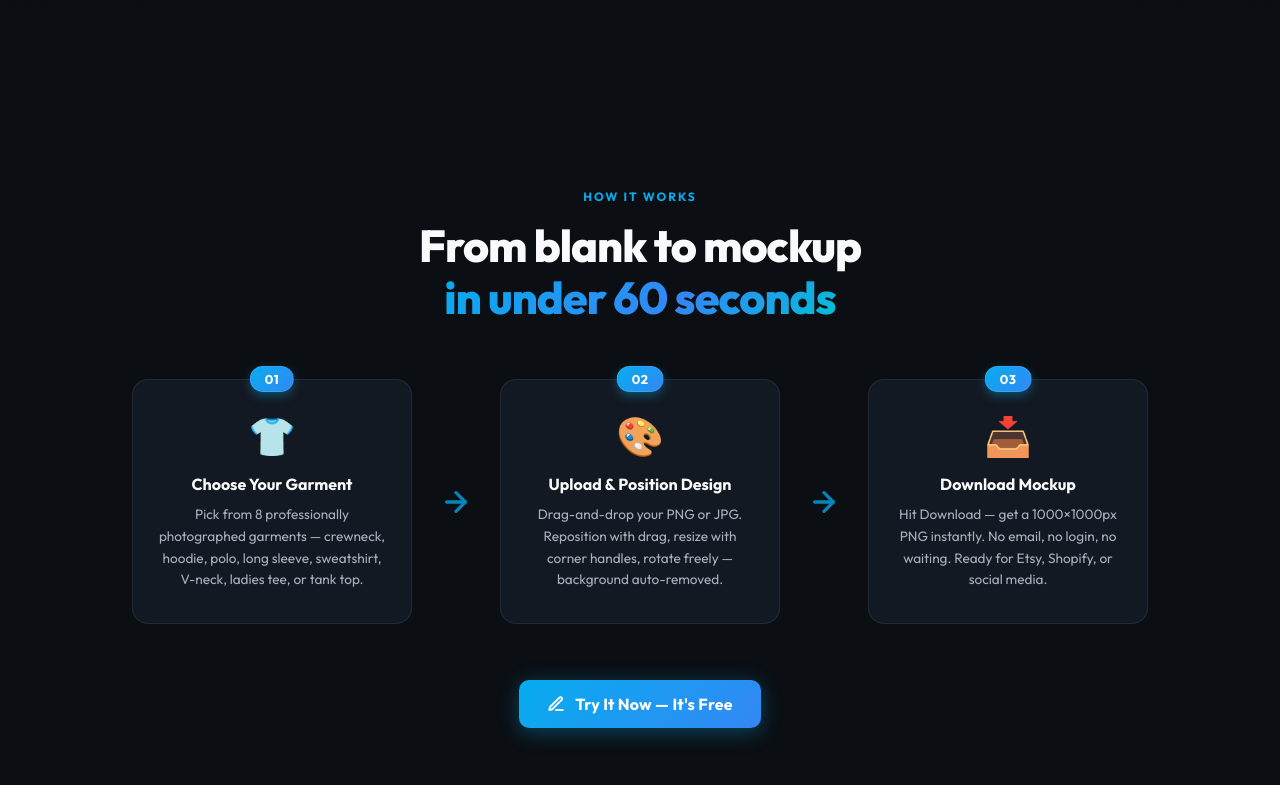
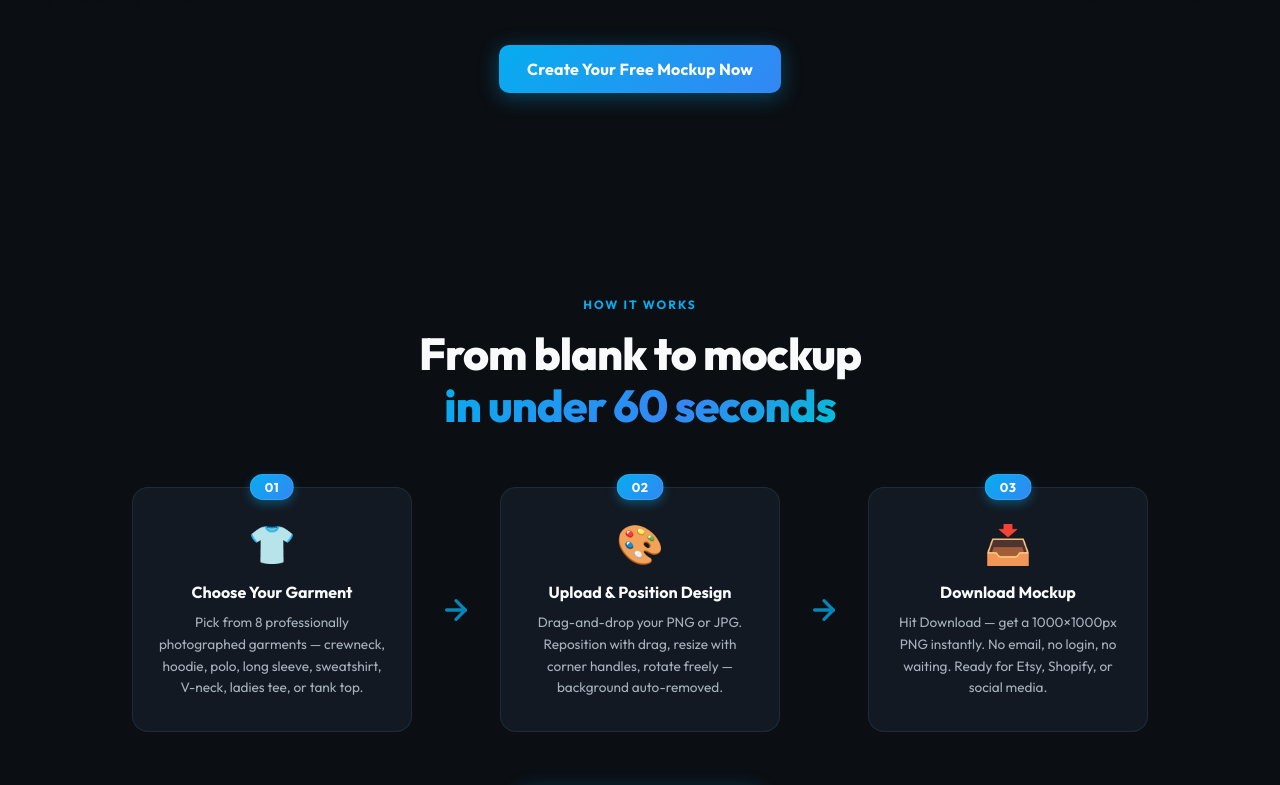
Before and after one commit to patilprem/tshirt-mockup-generator, an Astro site: page / in a window 1280 px wide. Shown: the part 1822-2607 px from the top of the page. Built offline with nearby package versions, Linux system fonts and the light colour scheme; Astro itself is replaced by a stand-in of ours.

Commit message:
Add CTA button below showcase gallery

```diff
--- a/src/pages/index.astro
+++ b/src/pages/index.astro
@@ -337,6 +337,9 @@ import '../styles/landing.css';
                 </div>
               </div>
             </div>
+          </div>
+          <div class="gallery-cta-wrapper" style="text-align: center; margin-top: 40px; margin-bottom: 20px;">
+            <a href="/editor" class="btn-hero-primary">Create Your Free Mockup Now</a>
           </div>
         </div>
       </section>
```
